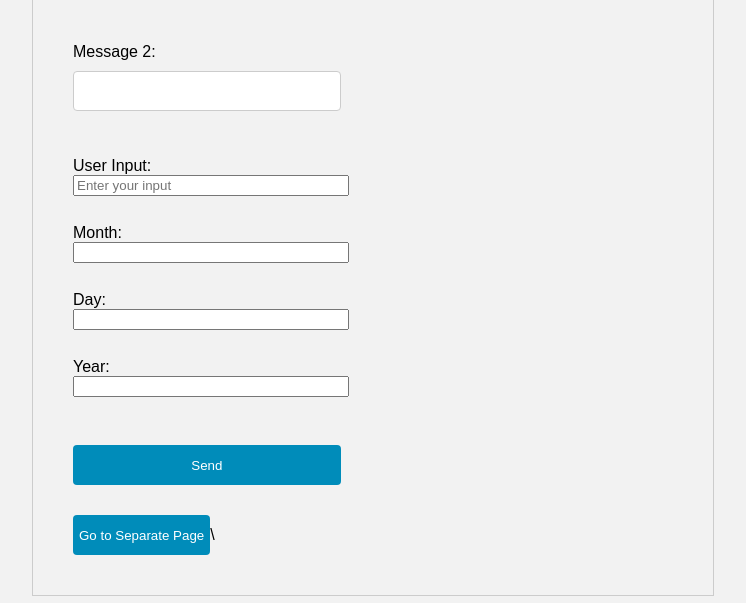
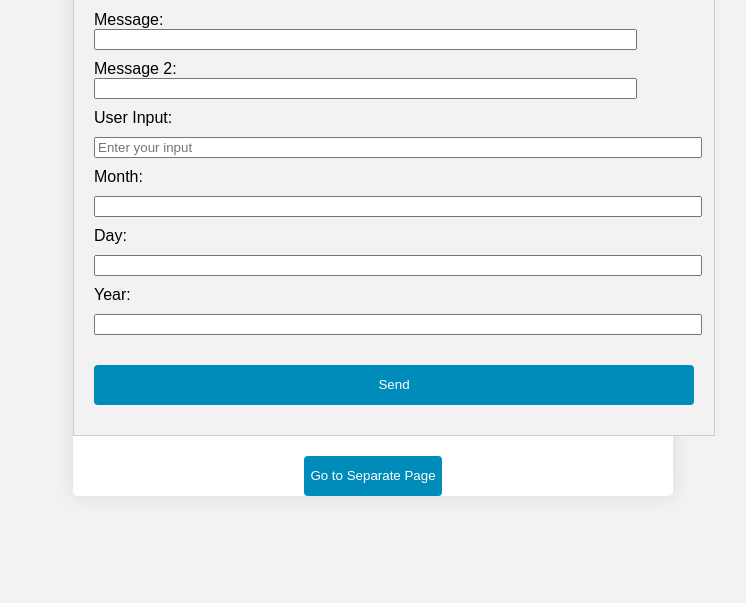
Before and after one commit to IncumbentPROGRESSIVE/TrapperKeeper, a plain HTML site: page index.html in a window 1280 px wide. Shown: the part 197-800 px from the top of the page, without its empty margins (267-1013 px from the left). Drawn offline with Linux system fonts and the light colour scheme.

Commit message:
Update index.html
update

```diff
--- a/index.html
+++ b/index.html
@@ -3,92 +3,39 @@
 <head>
   <title>Form Example</title>
   <link rel="stylesheet" type="text/css" href="styles.css">
-  <style>
-
-
-
-    /* CSS Styles */
-    body {
-      display: flex;
-      justify-content: center;
-      align-items: center;
-      height: 100vh;
-      margin: 0;
-    }
-
-    .form-container {
-      width: 80%;
-      max-width: 600px;
-      margin: 0 auto;
-      padding: 40px;
-      background-color: #f2f2f2;
-      display: flex;
-      flex-direction: column;
-    }
-
-    .form-title {
-      text-align: left;
-      margin-bottom: 20px;
-    }
-
-    .message-box-container {
-  width: 100%;
-  display: flex;
-  flex-direction: column;
-  align-items: start;
-  padding: 0;
-}
-
-
-    .message-box {
-  width: 100%;
-  height: 40px;
-  padding: 10px;
-  border: 1px solid #ccc;
-  border-radius: 4px;
-  font-size: 16px;
-  outline: none;
-  box-sizing: border-box;
-}
-
-
-  </style>
 </head>
 
 <body>
-  <div class="form-container">
+  <div class="container">
     <h1 class="form-title">Form Example</h1>
 
-    <form action="/submit" method="post">
+    <form class="form-container" action="/submit" method="post">
       <div class="message-box-container">
         <label for="message">Message:</label>
-        <input type="text" id="message" class="message-box" name="message" placeholder="" readonly><br><br>
+        <input type="text" id="message" class="message-box" name="message" placeholder="" readonly>
 
         <label for="message2">Message 2:</label>
-        <input type="text" id="message2" class="message-box" name="message2" placeholder="" readonly><br><br>
+        <input type="text" id="message2" class="message-box" name="message2" placeholder="" readonly>
       </div>
 
       <label for="userInput">User Input:</label>
-      <input type="text" id="userInput" name="userInput" placeholder="Enter your input" required><br><br>
+      <input type="text" id="userInput" name="userInput" placeholder="Enter your input" required>
 
       <label for="month">Month:</label>
-      <input type="number" id="month" name="month" min="1" max="12" required><br><br>
+      <input type="number" id="month" name="month" min="1" max="12" required>
 
       <label for="day">Day:</label>
-      <input type="number" id="day" name="day" min="1" max="31" required><br><br>
+      <input type="number" id="day" name="day" min="1" max="31" required>
 
       <label for="year">Year:</label>
-      <input type="number" id="year" name="year" min="1900" max="2099" required><br><br>
+      <input type="number" id="year" name="year" min="1900" max="2099" required>
 
       <input type="submit" value="Send">
     </form>
 
-    <div>
-      <button onclick="window.location.href = 'https://incumbentPROGRESSIVE.github.io/TrapperKeeper/vm_world.html';">Go to Separate Page</button>\
-    </div>
+    <button onclick="window.location.href = 'https://incumbentPROGRESSIVE.github.io/TrapperKeeper/vm_world.html';">Go to Separate Page</button>
   </div>
 
-  <script>
-   src="index.js"
-  </script>
+  <script src="index.js"></script>
 </body>
+</html>
```
